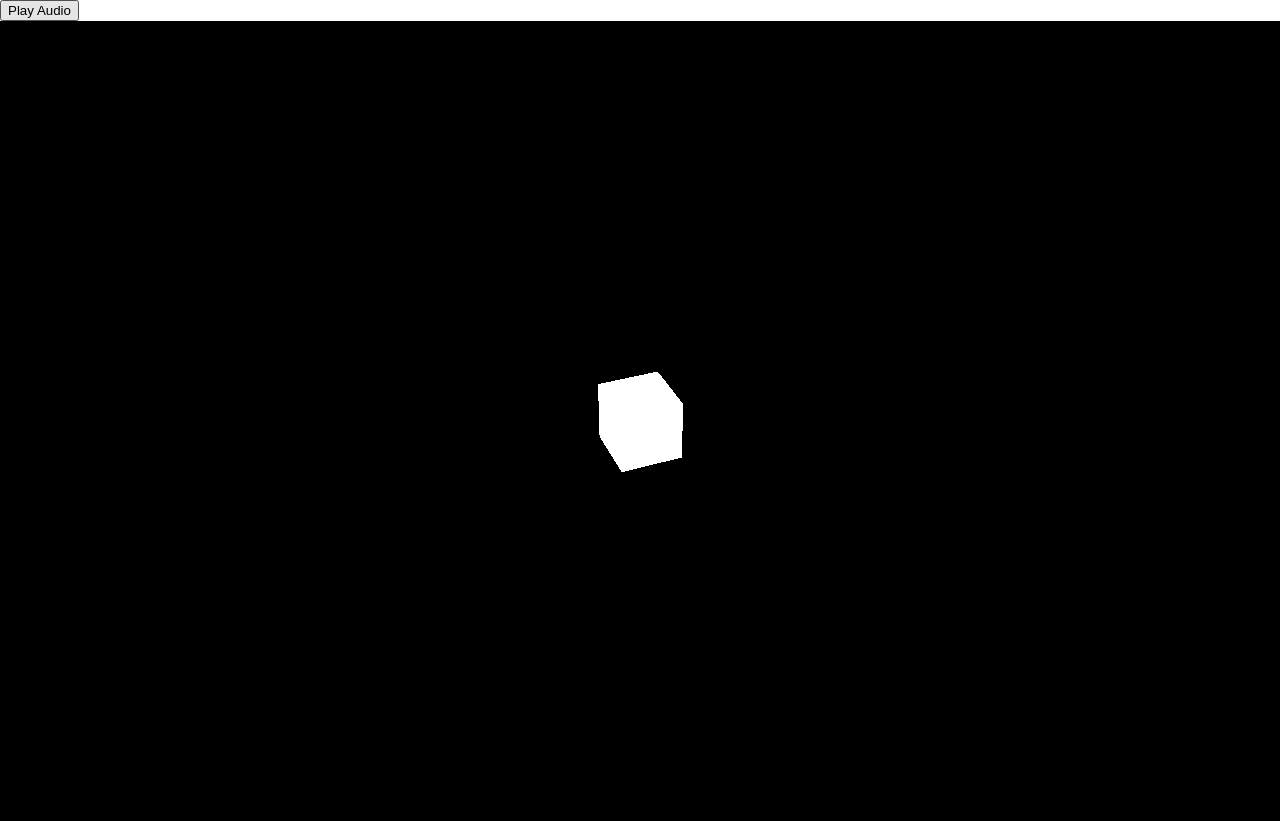
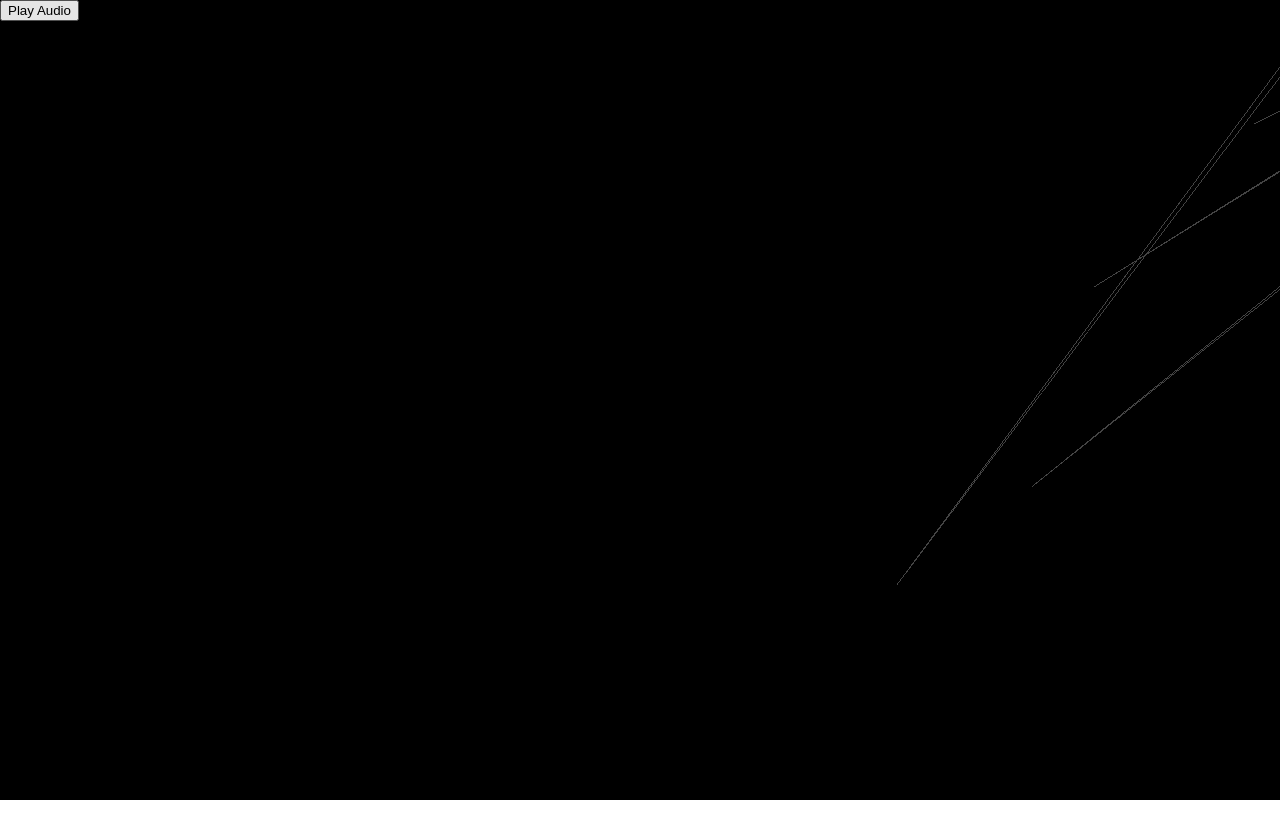
Before and after one commit to josuepalomocs/three-js-sanbox, a website built with Vite: page index.html in a window 1280 px wide. After the commit the page ends 800 px from the top, so only its background shows below. Built offline with nearby package versions, Linux system fonts and the light colour scheme; animation ran at ten frames a second; files whose address does not match are found by name.

Commit message:
add sporadic line audio visualizer

```diff
--- a/src/scripts/Audio.ts
+++ b/src/scripts/Audio.ts
@@ -3,17 +3,19 @@ import * as THREE from "three";
 export default class Audio {
   private readonly listener;
   private readonly sound;
-  private audioLoader;
+  private readonly audioLoader;
+  private readonly analyser;
 
   public constructor() {
     this.listener = new THREE.AudioListener();
     this.sound = new THREE.Audio(this.listener);
     this.audioLoader = new THREE.AudioLoader();
-    this.audioLoader.load("intro.mp3", (buffer) => {
+    this.audioLoader.load("0.mp3", (buffer) => {
       this.sound.setBuffer(buffer);
       this.sound.setLoop(false);
       this.sound.setVolume(1);
     });
+    this.analyser = new THREE.AudioAnalyser(this.sound, 256);
   }
 
   public getListener() {
@@ -22,5 +24,10 @@ export default class Audio {
 
   public play() {
     this.sound.play();
+    console.log(this.analyser.getFrequencyData());
+  }
+
+  public getFrequencyData() {
+    return this.analyser.getFrequencyData();
   }
 }
--- /dev/null
+++ b/src/scripts/AudioVisualizer.ts
@@ -0,0 +1,45 @@
+import * as THREE from "three";
+
+interface LineCoordinates {
+  x: number;
+  y: number;
+  z: number;
+}
+
+export default class AudioVisualizer {
+  private readonly NUM_LINES = 128;
+  private readonly lineMaterial;
+  private readonly lines: THREE.Line<
+    THREE.BufferGeometry,
+    THREE.LineBasicMaterial
+  >[];
+
+  public constructor() {
+    this.lineMaterial = new THREE.LineBasicMaterial({ color: "#444444" });
+    this.lines = [];
+  }
+
+  public getLines() {
+    return this.lines;
+  }
+
+  public createLines(frequencyData: Uint8Array) {
+    for (let i = 0; i < this.NUM_LINES; i++) {
+      const yAmt = frequencyData[i] * 0.008;
+      this.lines[i] = this.createLine({ x: i * 0.05, y: yAmt * 0.01, z: 0 }, i);
+    }
+    return this.lines;
+  }
+
+  private createLine({ x, y, z }: LineCoordinates, i: number) {
+    const vectors = [
+      new THREE.Vector3(x, 0, z),
+      new THREE.Vector3(x, y - 1, z),
+      new THREE.Vector3(x + 0.001, y, z + 0.005),
+    ];
+    const geometry = new THREE.BufferGeometry().setFromPoints(vectors);
+    const line = new THREE.Line(geometry, this.lineMaterial);
+    line.name = `line_${i}`;
+    return line;
+  }
+}
--- a/src/scripts/index.ts
+++ b/src/scripts/index.ts
@@ -1,5 +1,7 @@
 import * as THREE from "three";
 import Audio from "./Audio";
+import AudioVisualizer from "./AudioVisualizer";
+import { Vector3 } from "three";
 
 class BasicCanvas {
   readonly scene;
@@ -9,16 +11,18 @@ class BasicCanvas {
   private audio;
 
   private cube;
+  private audioVisualizer;
+  private frequencyData;
 
   constructor() {
     this.scene = new THREE.Scene();
     this.camera = new THREE.PerspectiveCamera(
-      45,
+      100,
       window.innerWidth / window.innerHeight,
       0.1,
       1000
     );
-    this.camera.position.z = 15;
+    this.camera.position.z = 1;
     this.renderer = new THREE.WebGLRenderer();
     this.renderer.setSize(window.innerWidth, window.innerHeight);
     document.body.appendChild(this.renderer.domElement);
@@ -26,9 +30,16 @@ class BasicCanvas {
     this.audio = new Audio();
     this.camera.add(this.audio.getListener());
 
-    this.cube = this.createCube();
-    this.scene.add(this.cube);
-    this.renderCube();
+    // this.cube = this.createCube();
+    // this.scene.add(this.cube);
+
+    // this.renderCube();
+
+    this.frequencyData = [];
+
+    this.audioVisualizer = new AudioVisualizer();
+
+    this.renderLines();
   }
 
   public playAudio() {
@@ -37,15 +48,37 @@ class BasicCanvas {
 
   private createCube(): THREE.Mesh<THREE.BoxGeometry, THREE.MeshBasicMaterial> {
     const geometry = new THREE.BoxGeometry(1, 1, 1);
-    const material = new THREE.MeshBasicMaterial({ color: "#FFFFFF" });
+    const material = new THREE.MeshBasicMaterial({ color: "#FF0000" });
     return new THREE.Mesh(geometry, material);
   }
 
   private renderCube(): void {
     requestAnimationFrame(this.renderCube.bind(this));
-    this.cube.rotation.x += 0.008;
-    this.cube.rotation.y += 0.005;
+    this.cube.rotation.x += 0.2;
+    this.cube.rotation.y += 0.008;
     this.renderer.render(this.scene, this.camera);
+  }
+
+  private renderLines(): void {
+    const lines = this.audioVisualizer.createLines(
+      this.audio.getFrequencyData()
+    );
+    for (let i = 0; i < lines.length; i++) {
+      this.scene.remove(this.scene.getObjectByName(`line_${i.toString()}`)!);
+    }
+
+    for (let i = 0; i < lines.length; i++) {
+      this.scene.add(lines[i]);
+      lines[i].translateY(Math.random() * 3);
+      lines[i].translateX(
+        Math.random() < 0.5 ? -1 * Math.random() * 2 : Math.random() * 2
+      );
+      lines[i].translateZ(Math.random() * 3);
+      lines[i].rotateX(Math.random() * 2);
+      i++;
+    }
+    this.renderer.render(this.scene, this.camera);
+    requestAnimationFrame(this.renderLines.bind(this));
   }
 }
 
--- a/src/style.css
+++ b/src/style.css
@@ -5,3 +5,7 @@ html, body {
   padding: 0;
   box-sizing: border-box;
 }
+
+#playAudio {
+  position: absolute;
+}
```
Also changed, not shown: 1 other file.
